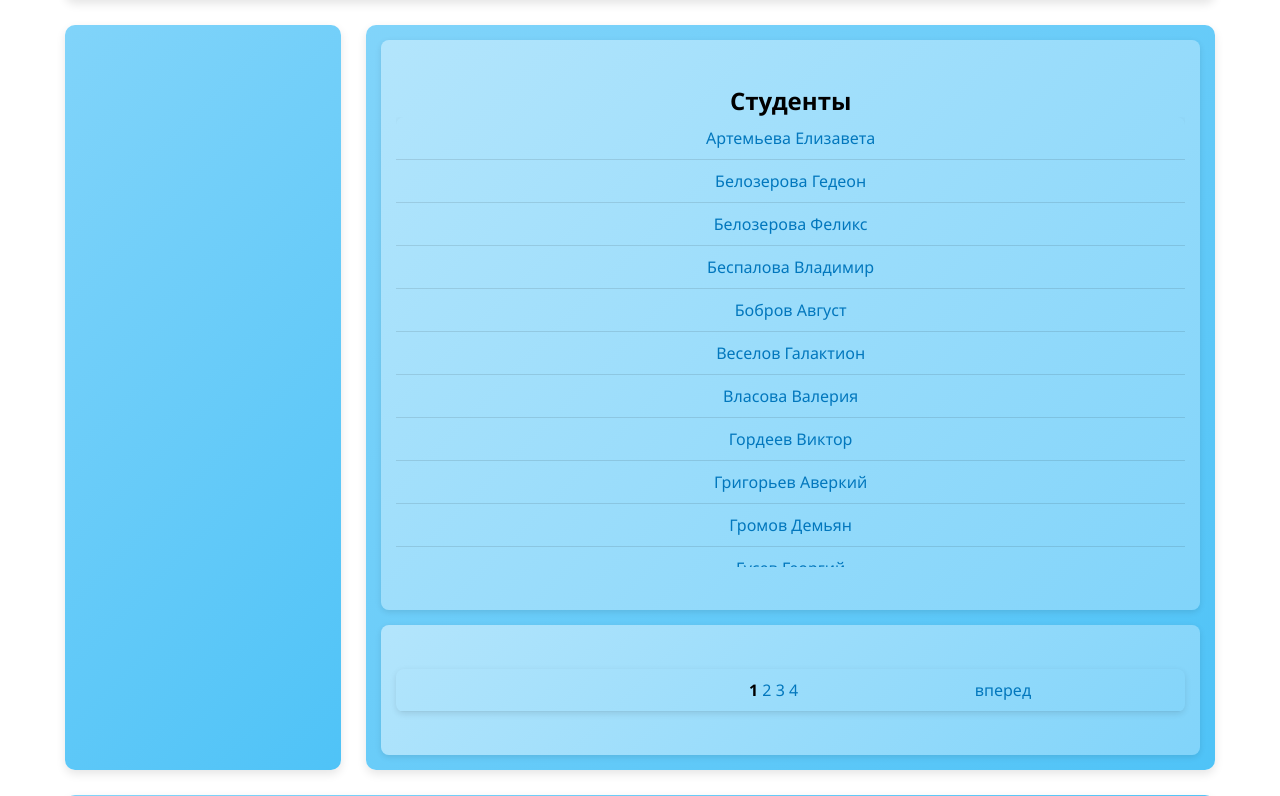
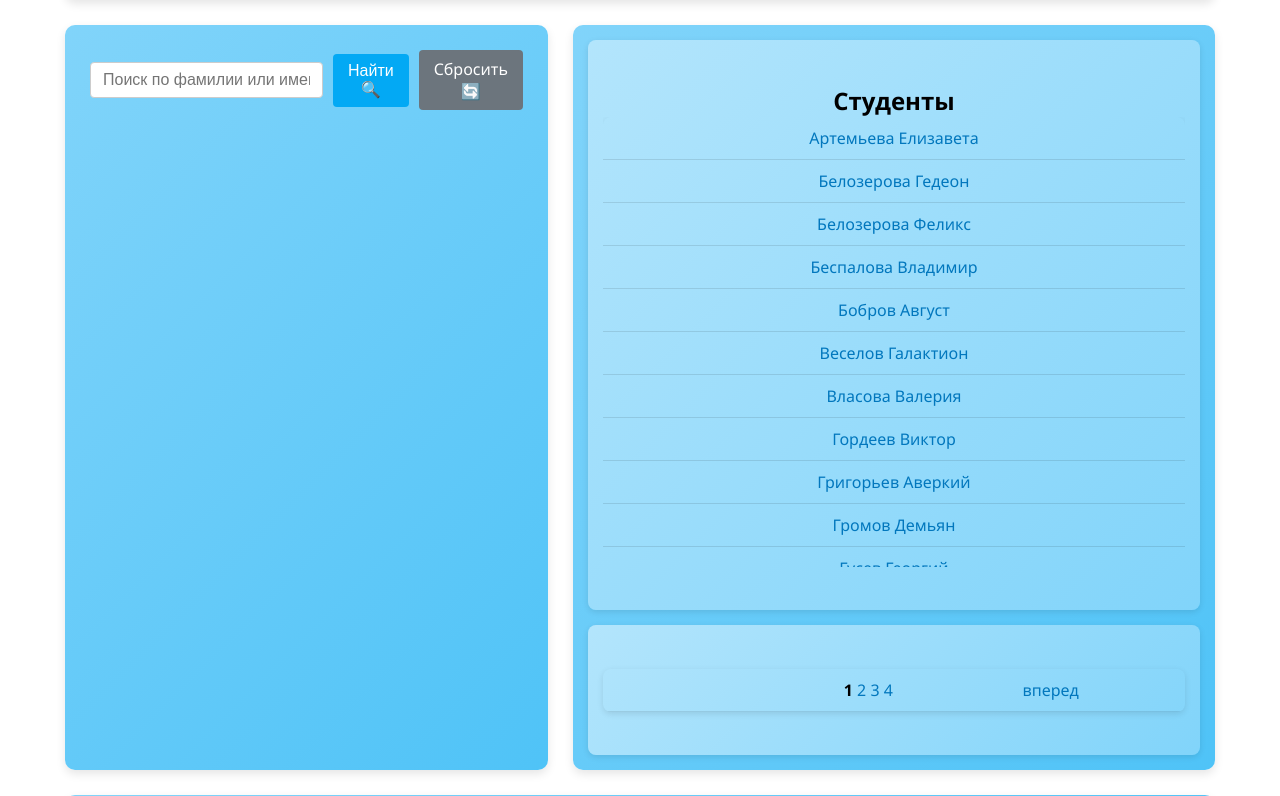
Before and after one commit to CeRBeR-dog/Homework_second_stage, a Django app: page /students/ in a window 1280 px wide. Shown: the part 115-911 px from the top of the page. Run offline with Django 5.2, Linux system fonts and the light colour scheme; a user stored in the database is signed in; data comes from the database, SQL or seed files in the repository; both versions use the stored data as it was after the commit.

Commit message:
post version 16

```diff
--- a/12/electronic_diary/main/templates/main/students.html
+++ b/12/electronic_diary/main/templates/main/students.html
@@ -51,3 +51,23 @@
     </tr>
 </table>
 {% endblock %}
+
+
+{% block add_inf %}
+
+<div class="search-container">
+    <form method="get" action="" class="search-form">
+        <input type="text"
+               name="search"
+               class="search-input"
+               placeholder="Поиск по фамилии или имени"
+               value="{{ request.GET.search }}">
+
+        <button type="submit" class="btn btn-search">Найти 🔍</button>
+
+        <!-- Используем имя из urls.py для сброса -->
+        <a href="{% url 'students' %}" class="btn btn-reset">Сбросить 🔄</a>
+    </form>
+</div>
+
+{% endblock %}
--- a/12/electronic_diary/main/views.py
+++ b/12/electronic_diary/main/views.py
@@ -27,7 +27,12 @@
 
 @login_required(login_url='/login/')
 def students(request):
-    students = Student.objects.all()
+    search_query = request.GET.get('search', '')
+    sort_param = request.GET.get('sort', 'surname')
+
+    students = Student.objects.filter(
+        Q(surname__icontains=search_query) | Q(name__icontains=search_query)
+    ).order_by(sort_param, 'name')
     paginator_student = Paginator(students, 15)
 
     page_number = request.GET.get('page')
--- a/12/electronic_diary/static/css/main.css
+++ b/12/electronic_diary/static/css/main.css
@@ -403,6 +403,83 @@
 .btn-absent:hover { background-color: #ffcdd2; }
 .btn-delete:hover { background-color: #f8f9fa; color: #dc3545; border-color: #dc3545; }
 
+/* Контейнер для формы */
+.search-container {
+    margin-bottom: 20px;
+}
+
+/* Выстраиваем элементы в один ряд */
+.search-form {
+    display: flex;
+    gap: 10px; /* Расстояние между элементами */
+    align-items: center;
+}
+
+/* Поле ввода */
+.search-input {
+    padding: 8px 12px;
+    border: 1px solid #ccc;
+    border-radius: 4px;
+    font-size: 16px;
+    flex-grow: 1; /* Поле займет все свободное место */
+    max-width: 300px;
+}
+
+/* Общий стиль для кнопок */
+.btn {
+    padding: 8px 15px;
+    border: none;
+    border-radius: 4px;
+    font-size: 16px;
+    cursor: pointer;
+    text-decoration: none; /* Убираем подчеркивание у ссылки */
+    text-align: center;
+}
+
+/* Кнопка "Найти" */
+.btn-search {
+    background-color: #007bff;
+    color: white;
+}
+.btn-search:hover {
+    background-color: #0056b3;
+}
+
+/* Кнопка "Сбросить" */
+.btn-reset {
+    background-color: #6c757d;
+    color: white;
+}
+.btn-reset:hover {
+    background-color: #5a6268;
+}
+
+/* Фикс для мобилок */
+@media (max-width: 768px) {
+    body {
+        grid-template-columns: 1fr;
+        grid-template-rows: auto;
+    }
+    header, footer, main, aside {
+        grid-column: 1 / 2;
+    }
+    aside { grid-row: 2; } /* Поиск будет над таблицей */
+}
+
+/* Улучшаем читаемость списка */
+.students-table td:first-child {
+    text-align: left;
+    padding-left: 20px;
+}
+
+/* Приводим кнопку поиска к общему стилю */
+.btn-search {
+    background-color: #03a9f4;
+}
+.btn-search:hover {
+    background-color: #0288d1;
+}
+
 .errorlist {
     color: #d32f2f;
     font-weight: 500;
```
Also changed, not shown: 12/electronic_diary/templates/403.html (added, +13 -0 lines), 12/electronic_diary/db.sqlite3.
